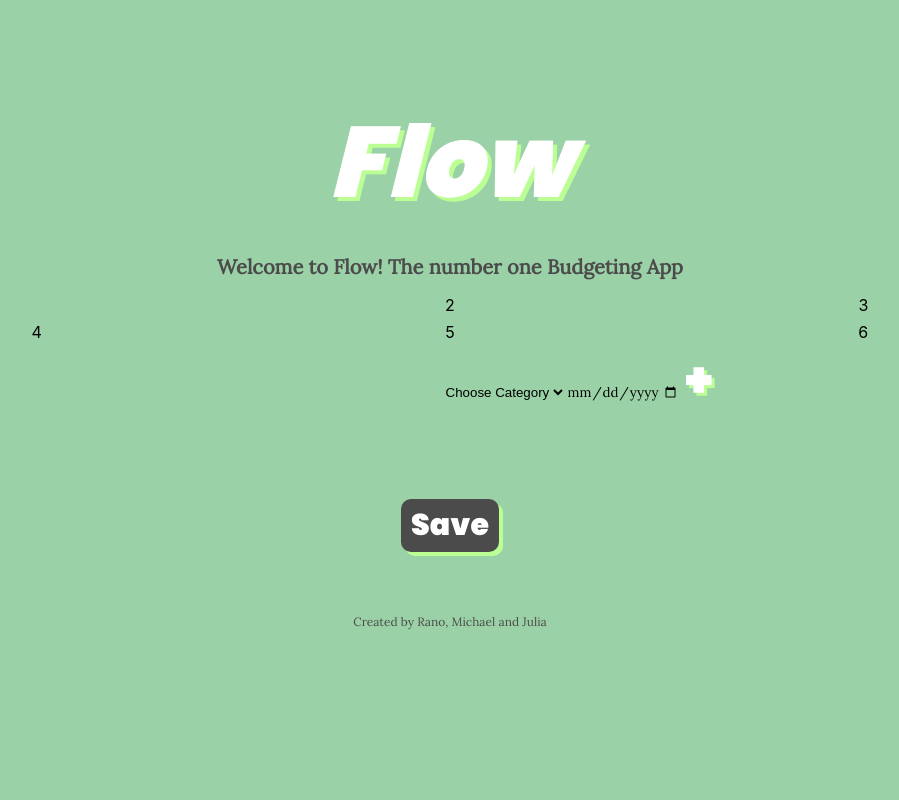
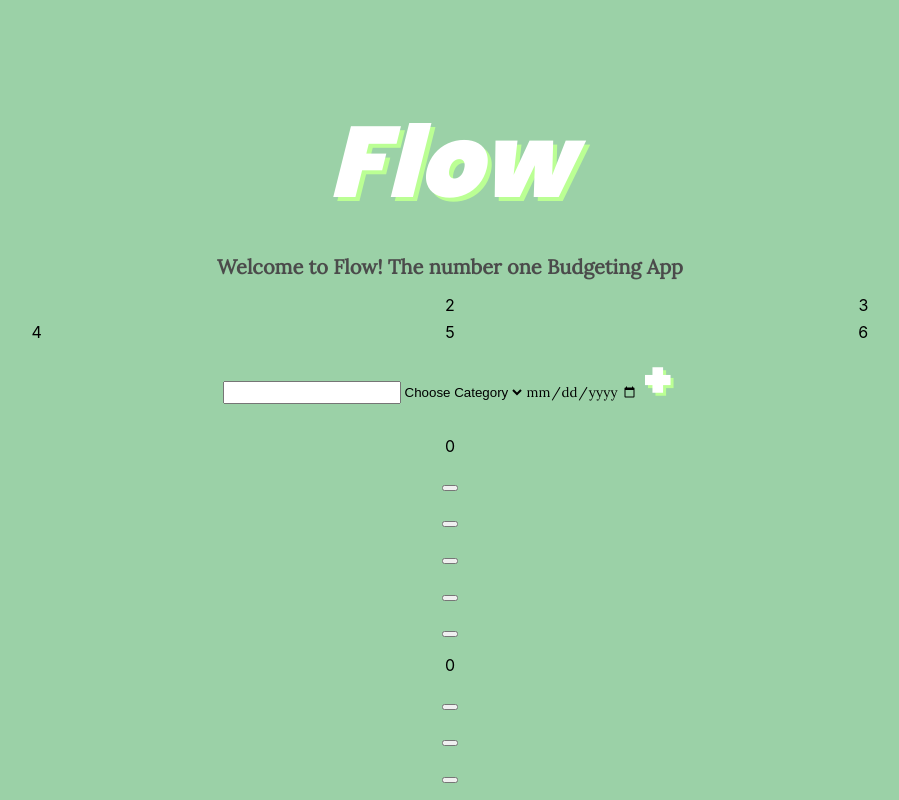
Before and after one commit to RanoZangana/Budget-Calculator, a React (Create React App) app in the folder budgetcalculator/: page / in a window 1280 px wide. Shown: the top 800 px of the page, without its empty margins (190-1089 px from the left). Built offline with nearby package versions, Linux system fonts and the light colour scheme; data requests are answered from the project's data file.

Commit message:
Lekte med json, ledsen för röran

```diff
--- /dev/null
+++ b/budgetcalculator/data/db.json
@@ -0,0 +1,47 @@
+{
+  "budget": [
+    {
+      "currency": 0,
+      "category": null,
+      "date": null
+    },
+    [
+      {
+        "currency": "400",
+        "category": "entertainment",
+        "date": "2022-03-18"
+      }
+    ],
+    [
+      {
+        "currency": "400",
+        "category": "entertainment",
+        "date": "2022-03-18"
+      },
+      {
+        "currency": "4000",
+        "category": "food",
+        "date": "2022-03-01"
+      }
+    ],
+    [
+      {
+        "currency": "213",
+        "category": "transportation",
+        "date": "2022-03-18"
+      }
+    ],
+    [
+      {
+        "currency": "213",
+        "category": "transportation",
+        "date": "2022-03-18"
+      },
+      {
+        "currency": "213",
+        "category": "transportation",
+        "date": "2022-03-18"
+      }
+    ]
+  ]
+}
--- /dev/null
+++ b/budgetcalculator/src/BudgetList.js
@@ -0,0 +1,26 @@
+import React from "react";
+import "./App.css"
+
+function BudgetList({ budgets, category }){
+
+    const handleClick = () => {
+
+    }
+
+    return (
+        <div className="budget-list">
+            <h2>{category}</h2>
+            {budgets.map((budget) =>(
+            <div budget-preview key={budget.id}>
+                <h2>{budget.category}</h2>
+                <p>{budget.currency}</p>
+                <p>{budget.date}</p>
+                <button onClick={handleClick}></button>
+            </div>
+            ))}
+        </div>
+
+    )
+}
+
+export default BudgetList;
--- a/budgetcalculator/src/Items.js
+++ b/budgetcalculator/src/Items.js
@@ -1,9 +1,21 @@
-import React, { useState } from 'react';
+import React, { useState, useEffect } from 'react';
 import './App.css';
+import BudgetList from './BudgetList.js'
+
 
 function Items() {
+    const [budget, setBudget] = useState(null);
+    useEffect(() => {
+        fetch('http://localhost:8000/budget').then(res => {
+            return res.json()
+        }).then(data => {
+            console.log(data);
+            setBudget(data);
+        })
+    }, []);
     return (
         <div className="Items">
+            {budget && <BudgetList budgets={budget} category={budget.category} />}
         </div>
     );
 }
--- a/budgetcalculator/src/Searchform.js
+++ b/budgetcalculator/src/Searchform.js
@@ -1,7 +1,6 @@
-import React, { useState } from 'react';
+import React, { useState, useEffect } from 'react';
 import './App.css';
 import Items from './Items';
-import CurrencyInput from 'react-currency-input-field';
 
 function SearchForm() {
 
@@ -9,33 +8,49 @@ function SearchForm() {
     const [category, setCategory] = useState("");
     const [date, setDate] = useState("");
     const [items, setItems] = useState([]);
+    const [isPending, setIsPending] = useState(false);
 
-    function addItem(currency, category, date){
-        const newItems = [...items, { currency, category, date}];
+
+    function addItem(currency, category, date) {
+        const newItems = [...items, { currency, category, date }];
         setItems(newItems);
+        const requestOption = {
+            method: "POST",
+            headers: {"Content-Type": "application/json"},
+            body: JSON.stringify(newItems)
+        }
+        fetch("http://localhost:8000/budget",requestOption)
+        .then(response => response.json())
+        .then(() => {
+            console.log("new blog added")
+            setIsPending(false)
+        });
+
     }
 
     const handleSubmit = (e) => {
         e.preventDefault();
         const report = { currency, category, date };
         console.log(report);
-        addItem( currency, category, date);
+        addItem(currency, category, date);
+
     }
+
     return (
         <div className="SearchForm">
             <form onSubmit={handleSubmit}>
                 <input
-                id='amount'
-                type="number"
-                onChange={(e) => setCurrency(e.target.value)}
-                step="any"
-                required
+                    id='amount-input'
+                    type="number"
+                    onChange={(e) => setCurrency(e.target.value)}
+                    step="any"
+                    required
                 ></input>
                 <select
                     required
                     onChange={(e) => setCategory(e.target.value)}
                 >
-                    <option value="">Choose Category</option>
+                    <option value="" disabled selected hidden>Choose Category</option>
                     <option value="entertainment">Entertainment</option>
                     <option value="housing">Housing</option>
                     <option value="transportation">Transportation</option>
@@ -55,7 +70,8 @@ function SearchForm() {
                     value={date}
                     onChange={(e) => setDate(e.target.value)}
                 />
-                <button id='add-button'>+</button>
+                {!isPending && <button id='add-button'>+</button>}
+                {isPending && <button id='add-button'>+...</button>}
             </form>
             <Items />
         </div>
```
Also changed, not shown: budgetcalculator/src/useFetch.js (added, +7 -0 lines).
